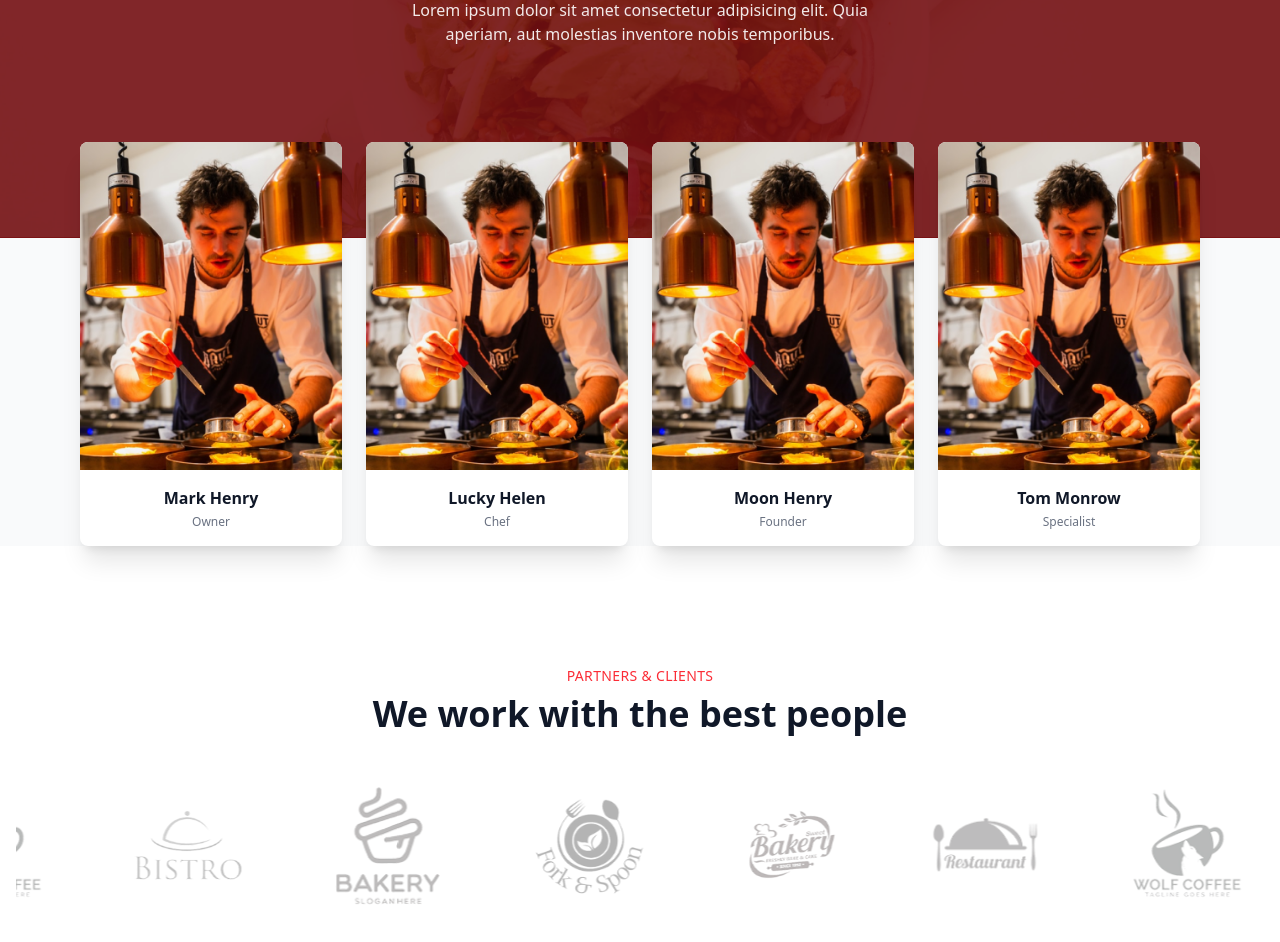
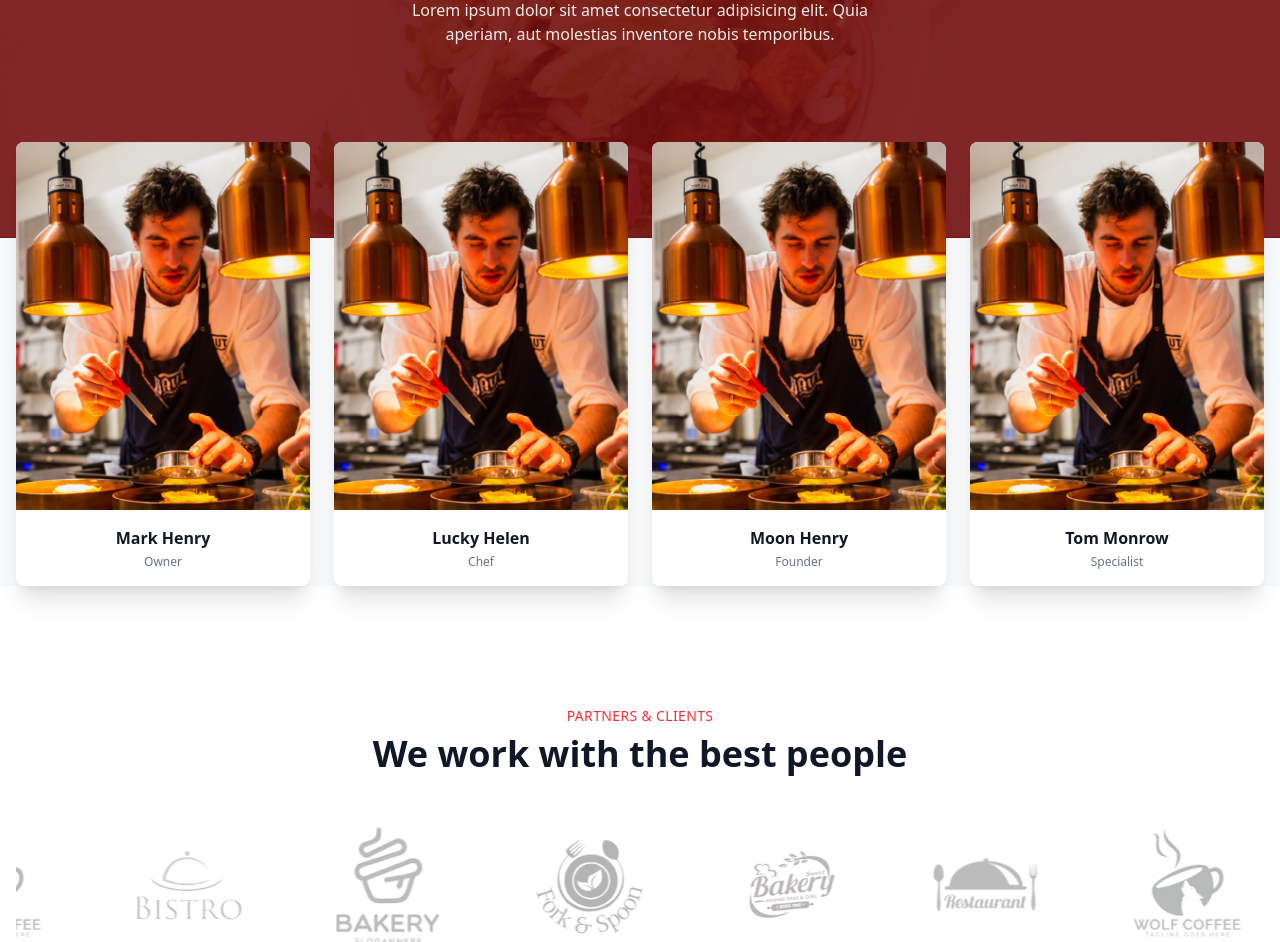
Before and after one commit to mdarrakibislamrifat/restaurant-client, a Next.js app: page / in a window 1280 px wide. Shown: the part 1076-2018 px from the top of the page. Built offline with nearby package versions, Linux system fonts and the light colour scheme; no server answers.

Commit message:
Properly working everythings

```diff
--- a/app/components/TeamMembers.tsx
+++ b/app/components/TeamMembers.tsx
@@ -44,7 +44,7 @@ const TeamMembers = () => {
         </div>
       </div>
 
-      <div className="w-full max-w-6xl mx-auto px-4">
+      <div className="w-full max-w-7xl mx-auto px-4">
         <div className="relative z-20 -mt-24 grid grid-cols-2 md:grid-cols-4 gap-4 md:gap-6">
           {teamMembers.map((member, index) => (
             <div
```
